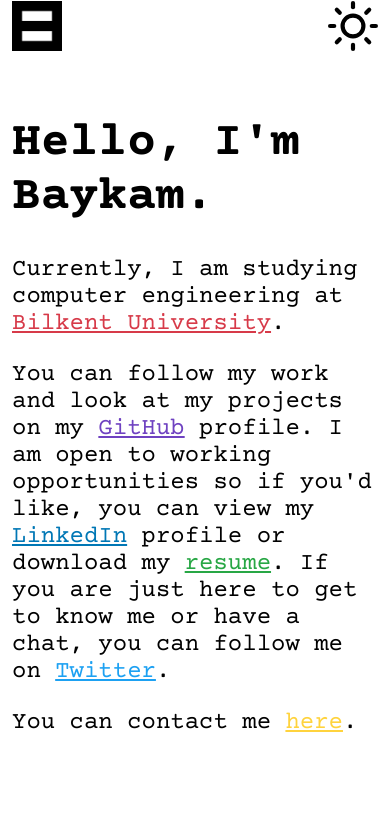
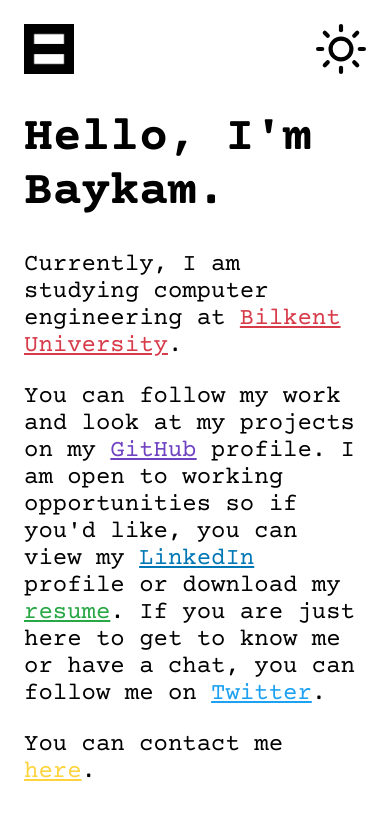
Before and after one commit to baykamsay/baykam.me, a Next.js app: page / in a window 390 px wide. Shown: the top 820 px of the page. Built offline with nearby package versions, Linux system fonts and the light colour scheme.

Commit message:
Finalized code for release
Addid license and some code fixes

```diff
--- a/package.json
+++ b/package.json
@@ -1,6 +1,6 @@
 {
   "name": "baykam.me",
-  "version": "0.1.0",
+  "version": "1.0.0",
   "private": true,
   "scripts": {
     "dev": "next dev",
--- a/styles/Navigation.module.scss
+++ b/styles/Navigation.module.scss
@@ -31,9 +31,9 @@
 @media screen and (max-width: 768px) {
   .nav {
     width: 100%;
-    padding: 0 12px;
+    padding: 0 24px;
   }
   .navContainer {
-    height: 56px;
+    height: 79px;
   }
 }
--- a/styles/globals.scss
+++ b/styles/globals.scss
@@ -71,18 +71,19 @@ p {
 }
 
 .container {
-  max-width: 824px;
+  max-width: 800px;
   min-height: 100vh;
   margin: auto;
   margin-top: -100px;
-  padding: 56px 12px;
+  padding: 100px 0;
   justify-content: center;
   display: flex;
   flex-flow: column;
 }
 
-@media screen and (max-width: 768px) {
+@media screen and (max-width: 848px) {
   .container {
-    margin-top: -56px;
+    margin-top: -79px;
+    padding: 79px 24px;
   }
 }
```
Also changed, not shown: 2 other files (tests, documents, lock files or other folders).
